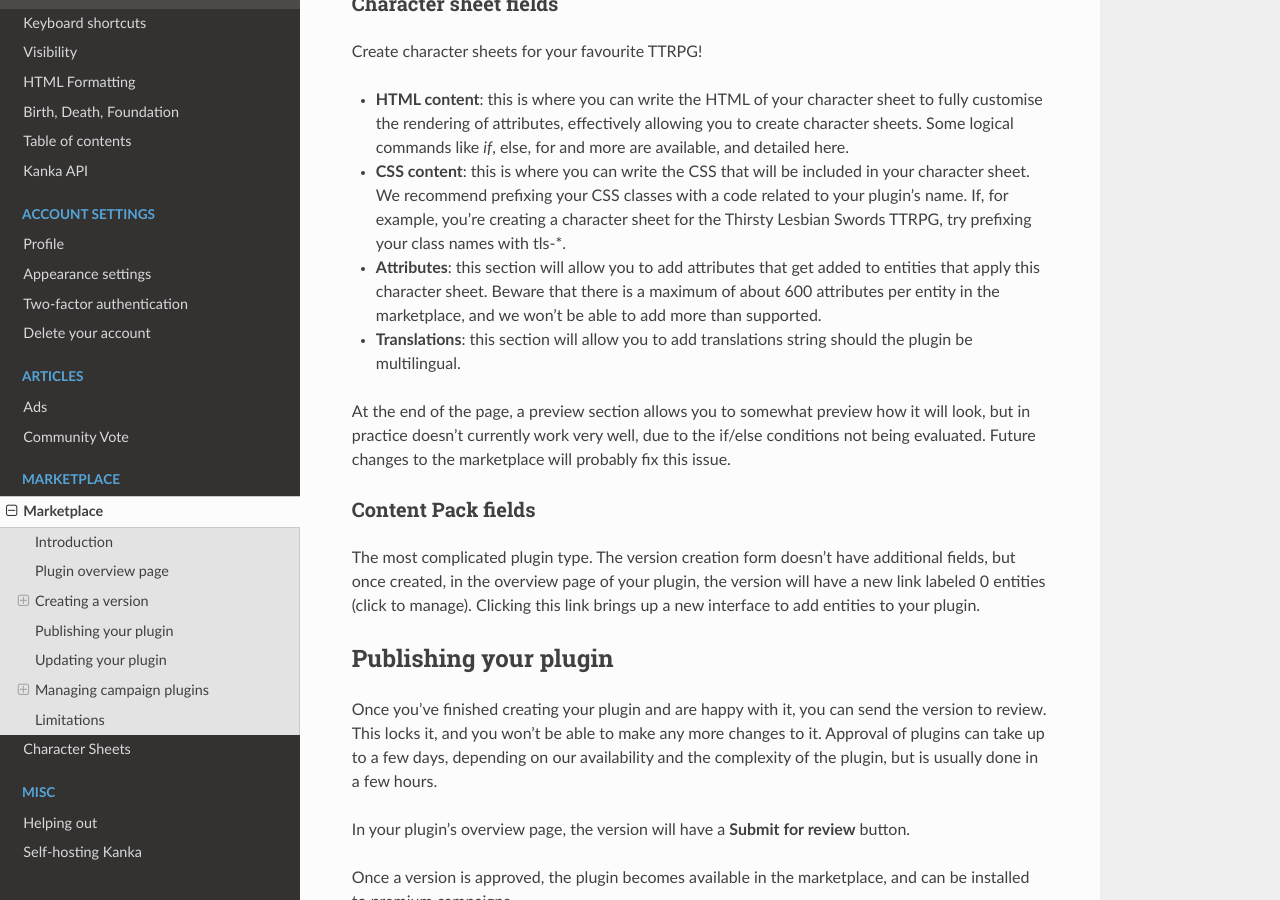
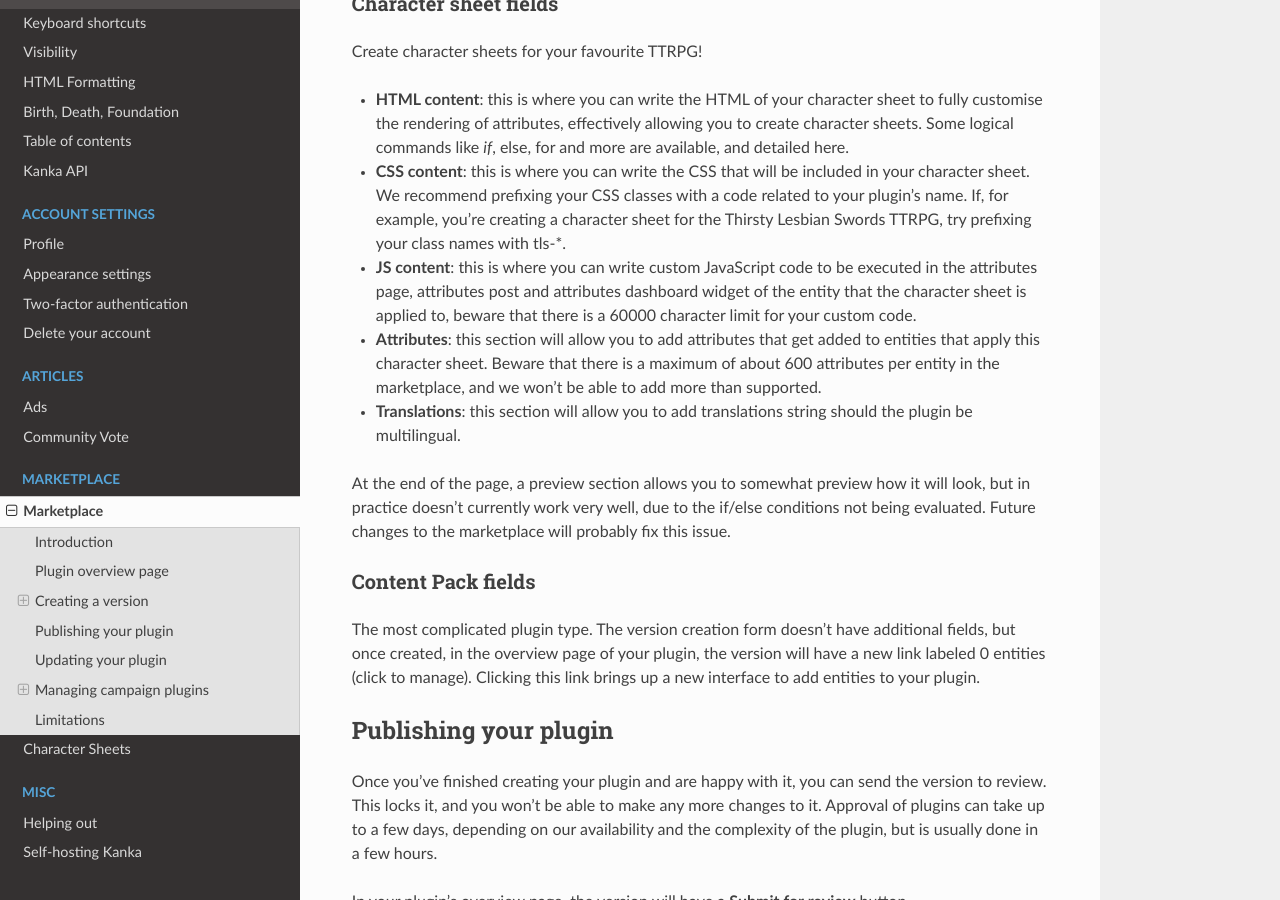
Before and after one commit to owlchester/kanka-docs, a Sphinx documentation site: the page built from docs/source/marketplace/marketplace.md, in a window 1280 px wide and 900 px high, scrolled down 1712 px. Built offline with Sphinx 7.4.7 and the Read the Docs theme 2.0.0, drawn with Linux system fonts in a browser that asks for light colours; pages that are not in the unit, such as notebooks, are missing from menus.

Commit message:
Update marketplace.md

```diff
--- a/docs/source/marketplace/marketplace.md
+++ b/docs/source/marketplace/marketplace.md
@@ -45,6 +45,7 @@ Create character sheets for your favourite TTRPG!
 
 * **HTML content**: this is where you can write the HTML of your character sheet to fully customise the rendering of attributes, effectively allowing you to create character sheets. Some logical commands like _if_, else, for and more are available, and detailed here.
 * **CSS content**: this is where you can write the CSS that will be included in your character sheet. We recommend prefixing your CSS classes with a code related to your plugin's name. If, for example, you're creating a character sheet for the Thirsty Lesbian Swords TTRPG, try prefixing your class names with tls-*.
+* **JS content**: this is where you can write custom JavaScript code to be executed in the attributes page, attributes post and attributes dashboard widget of the entity that the character sheet is applied to, beware that there is a 60000 character limit for your custom code.
 * **Attributes**: this section will allow you to add attributes that get added to entities that apply this character sheet. Beware that there is a maximum of about 600 attributes per entity in the marketplace, and we won't be able to add more than supported.
 * **Translations**: this section will allow you to add translations string should the plugin be multilingual.
 
```
